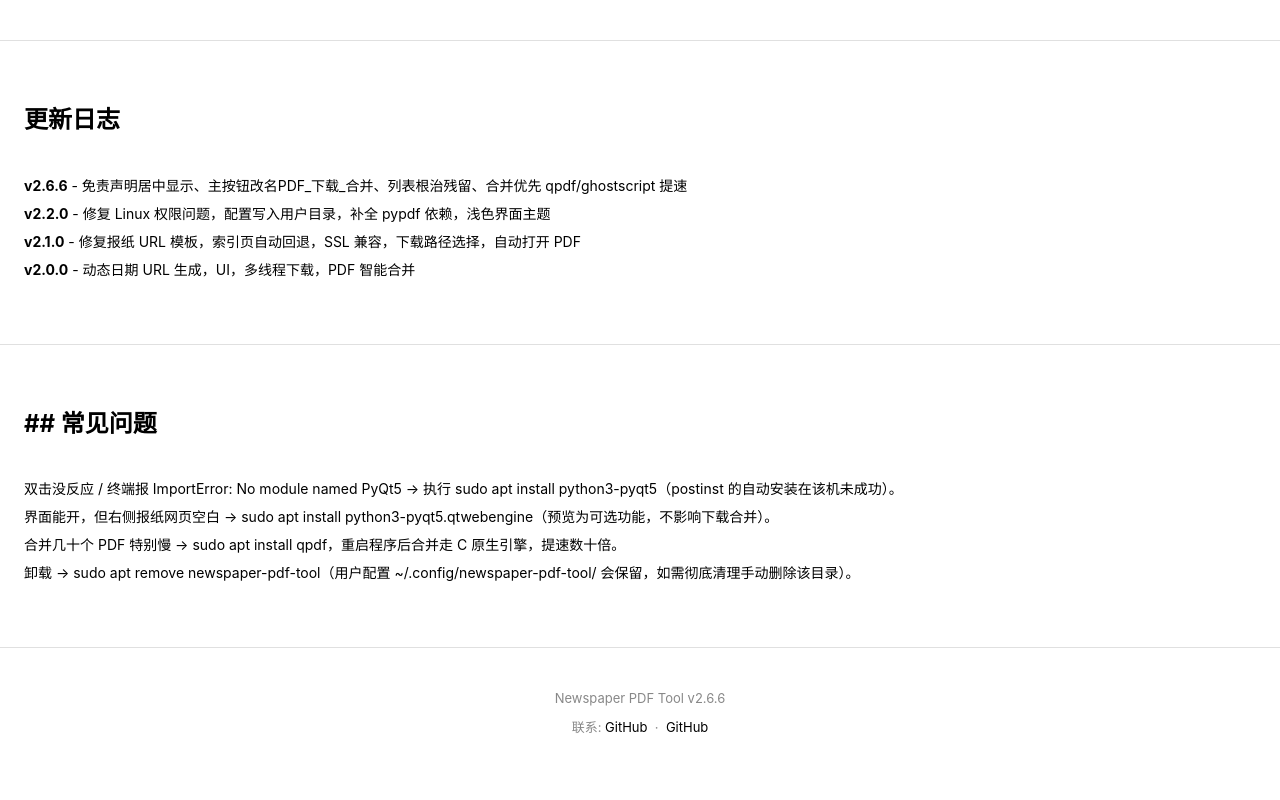
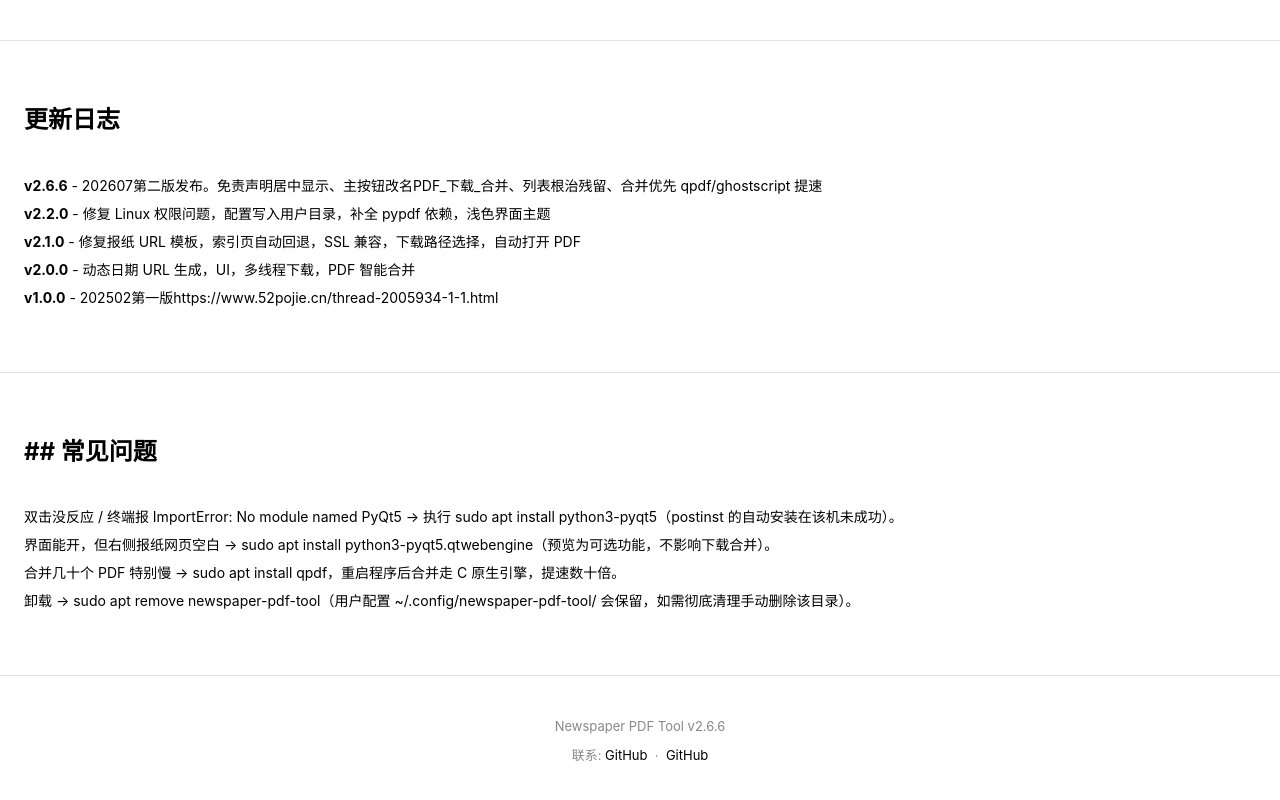
Before and after one commit to 25121814/newspaper-pdf-tool, a website: page vercel-site/index.html in a window 1280 px wide. Shown: the part 2824-3624 px from the top of the page. Before the commit the page ends 3602 px from the top, so only its background shows below. Drawn offline with Linux system fonts and the light colour scheme.

Commit message:
Update version log for v2.6.6 release

```diff
--- a/vercel-site/index.html
+++ b/vercel-site/index.html
@@ -296,10 +296,11 @@ newspaper-pdf-tool/<br>
 <section>
     <h2>更新日志</h2>
     <div style="font-size: 14px; line-height: 2;">
-        <p><strong>v2.6.6</strong> - 免责声明居中显示、主按钮改名PDF_下载_合并、列表根治残留、合并优先 qpdf/ghostscript 提速</p>
+        <p><strong>v2.6.6</strong> - 202607第二版发布。免责声明居中显示、主按钮改名PDF_下载_合并、列表根治残留、合并优先 qpdf/ghostscript 提速</p>
         <p><strong>v2.2.0</strong> - 修复 Linux 权限问题，配置写入用户目录，补全 pypdf 依赖，浅色界面主题</p>
         <p><strong>v2.1.0</strong> - 修复报纸 URL 模板，索引页自动回退，SSL 兼容，下载路径选择，自动打开 PDF</p>
         <p><strong>v2.0.0</strong> - 动态日期 URL 生成，UI，多线程下载，PDF 智能合并</p>
+        <p><strong>v1.0.0</strong> - 202502第一版https://www.52pojie.cn/thread-2005934-1-1.html</p>
     </div>
 </section>
 
```
